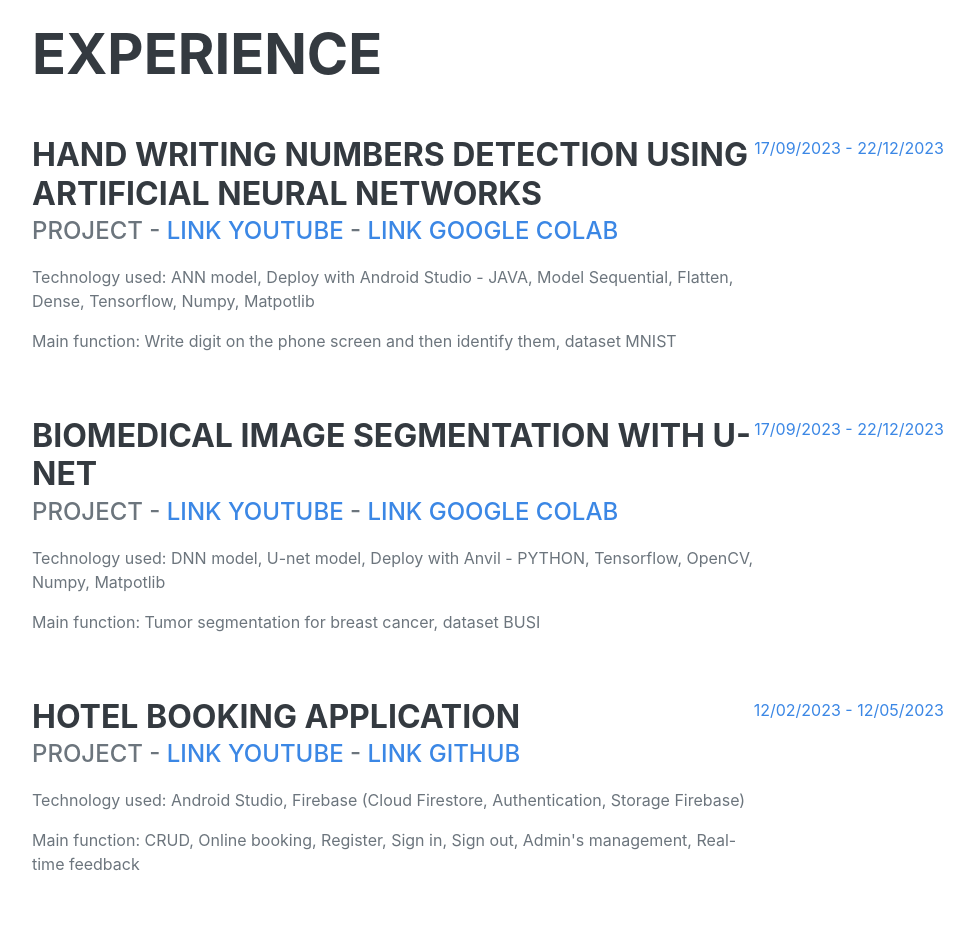
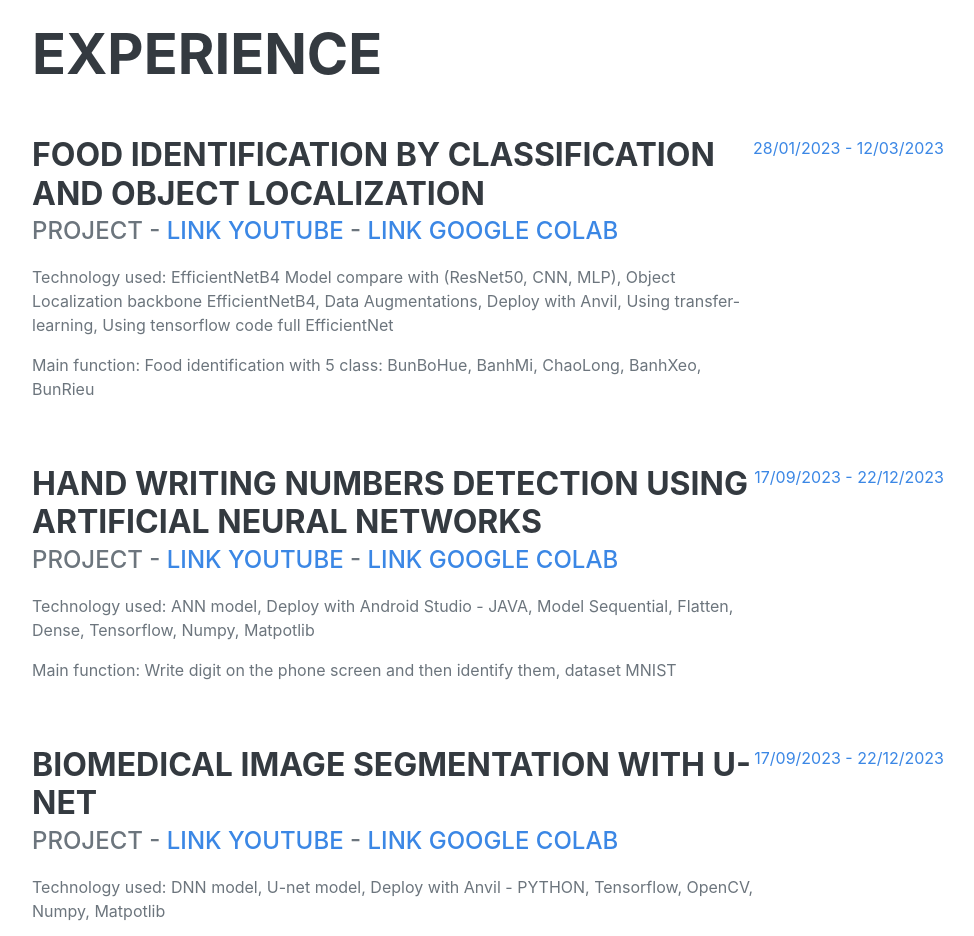
Before and after one commit to emquynhbuidoi/CV-Online, a plain HTML site: page index.html in a window 1280 px wide. Shown: the part 860-1796 px from the top of the page, without its empty margins (288-1262 px from the left). Drawn offline with nearby package versions, Linux system fonts and the light colour scheme; a web font is replaced by a local one.

Commit message:
CV ver 1.2

```diff
--- a/index.html
+++ b/index.html
@@ -134,6 +134,24 @@
       <section class="resume-section" id="experience">
         <div class="resume-section-content">
           <h2 class="mb-5">Experience</h2>
+          <div
+            class="d-flex flex-column flex-md-row justify-content-between mb-5"
+          >
+            <div class="flex-grow-1">
+              <h3 class="mb-0">Food identification by classification and object localization</h3>
+              <div class="subheading mb-3">project - <a href="https://youtu.be/IqgS04DFMfg">LINK YOUTUBE</a> - <a href="https://colab.research.google.com/drive/1DYTcD0Vq1ae71zp-fkH5QTqjgqf1mJqr#scrollTo=2glsCItb3muT">LINK Google colab</a></div>
+              <p>
+                Technology used: EfficientNetB4 Model compare with (ResNet50, CNN, MLP), Object Localization backbone EfficientNetB4, Data Augmentations, Deploy with Anvil, Using transfer-learning, Using tensorflow code full EfficientNet
+              </p>
+              <p>
+                Main function:
+                Food identification with 5 class: BunBoHue, BanhMi, ChaoLong, BanhXeo, BunRieu
+              </p>
+            </div>
+            <div class="flex-shrink-0">
+              <span class="text-primary">28/01/2023 - 12/03/2023</span>
+            </div>
+          </div>
           <div
             class="d-flex flex-column flex-md-row justify-content-between mb-5"
           >
```
